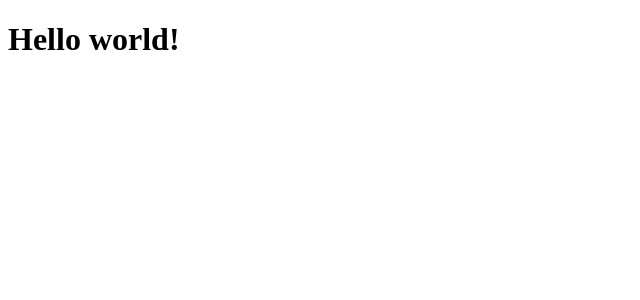
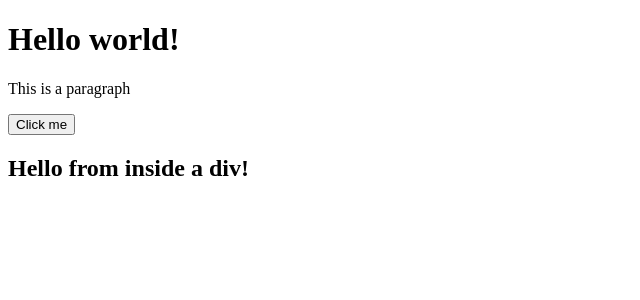
Before and after one commit to david-vargas98/reactFirstSteps, a React (Vite) app: page / in a window 1280 px wide. Shown: the top 300 px of the page, without its empty margins (0-640 px from the left). Built offline with nearby package versions, Linux system fonts and the light colour scheme.

Commit message:
feat: my first component.

```diff
--- /dev/null
+++ b/src/FirstStepsApp.tsx
@@ -0,0 +1,14 @@
+export function FirstStepsApp() {
+    return (
+        <>
+            <h1>Hello world!</h1>
+            <p>This is a paragraph</p>
+
+            <button>Click me</button>
+
+            <div>
+            <h2>Hello from inside a div!</h2>
+            </div>
+        </>
+    )
+}
--- a/src/main.tsx
+++ b/src/main.tsx
@@ -1,8 +1,9 @@
 import { StrictMode } from 'react'
 import { createRoot } from 'react-dom/client'
+import { FirstStepsApp } from './FirstStepsApp'
 
 createRoot(document.getElementById('root')!).render(
   <StrictMode>
-    <h1>Hello world!</h1>
-  </StrictMode>,
+    <FirstStepsApp />
+  </StrictMode>
 )
```
